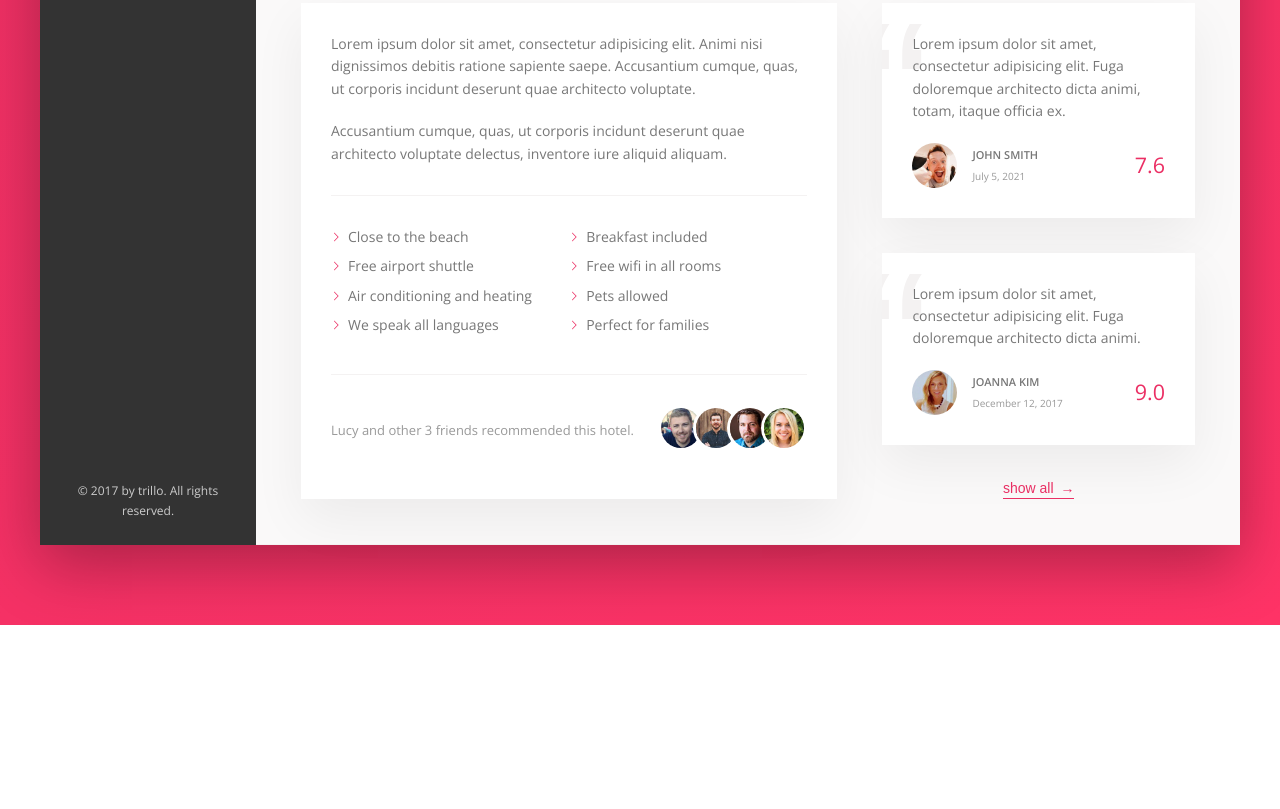
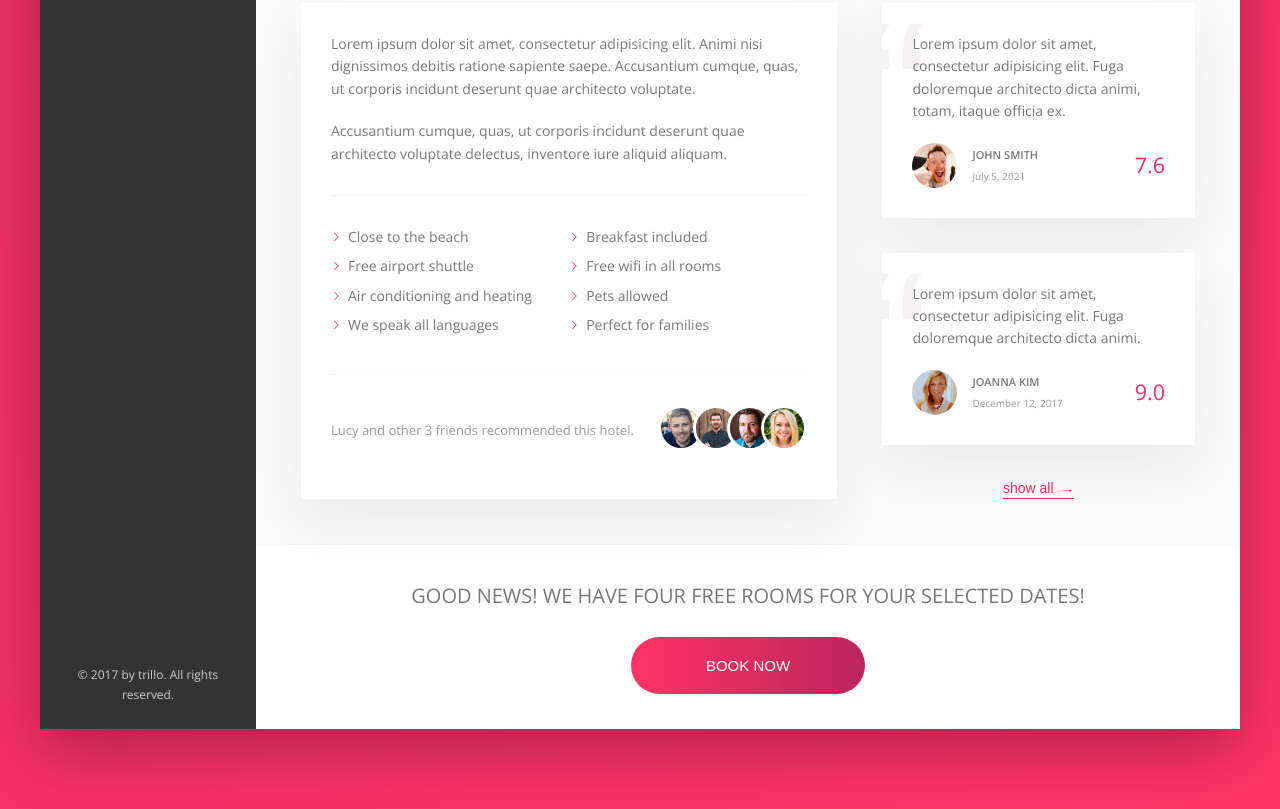
Before and after one commit to CZJoanna/Trillo, a website: page index.html in a window 1280 px wide. Shown: the part 644-1453 px from the top of the page. Before the commit the page ends 1269 px from the top, so only its background shows below. Drawn offline with nearby package versions, Linux system fonts and the light colour scheme.

Commit message:
finish cta section

```diff
--- a/index.html
+++ b/index.html
@@ -209,6 +209,7 @@
                 </div>
               </div>
             </div>
+
             <div class="user-reviews">
               <figure class="review">
                 <blockquote class="review__text">
@@ -249,6 +250,17 @@
               <button class="btn-inline">show all <span>&rarr;</span></button>
             </div>
           </div>
+
+          <div class="cta">
+            <h2 class="cta__book-now">
+              Good news! We have four free rooms for your selected dates!
+            </h2>
+
+            <button class="btn">
+              <span class="btn__visible">Book now</span>
+              <span class="btn__invisible">Only 4 rooms left</span>
+            </button>
+          </div>
         </main>
       </div>
     </div>
--- a/sass/_components.scss
+++ b/sass/_components.scss
@@ -491,3 +491,79 @@
     font-weight: 300;
   }
 }
+
+////////////////////////////////
+//CALL TO ACTION BOX
+
+.cta {
+  padding: 3.5rem 0;
+  background-color: white;
+  text-align: center;
+
+  &__book-now {
+    font-size: 2rem;
+    font-weight: 300;
+    text-transform: uppercase;
+    margin-bottom: 2.5rem;
+  }
+}
+
+////////////////////////////////
+//BUTTON
+
+.btn {
+  position: relative;
+  color: white;
+  background-image: linear-gradient(
+    to right,
+    var(--color-primary-light),
+    var(--color-primary-dark)
+  );
+  border: none;
+  border-radius: 100px;
+  font-size: 1.5rem;
+  font-weight: 300;
+  text-transform: uppercase;
+  cursor: pointer;
+  overflow: hidden;
+  transition: all 0.3s;
+
+  & > * {
+    display: inline-block;
+    width: 100%;
+    height: 100%;
+    transition: all 0.3s;
+  }
+
+  &__visible {
+    padding: 2rem 7.5rem;
+  }
+
+  &__invisible {
+    position: absolute;
+    top: -100%;
+    left: 0;
+    padding: 2rem 0;
+  }
+
+  &:hover {
+    background-image: linear-gradient(
+      to left,
+      var(--color-primary-light),
+      var(--color-primary-dark)
+    );
+  }
+
+  &:hover &__invisible {
+    top: 0;
+  }
+
+  &:hover &__visible {
+    transform: translateY(100%);
+  }
+
+  &:focus {
+    outline: none;
+    animation: pulsate 1s infinite;
+  }
+}
```
Also changed, not shown: css/style.css.
